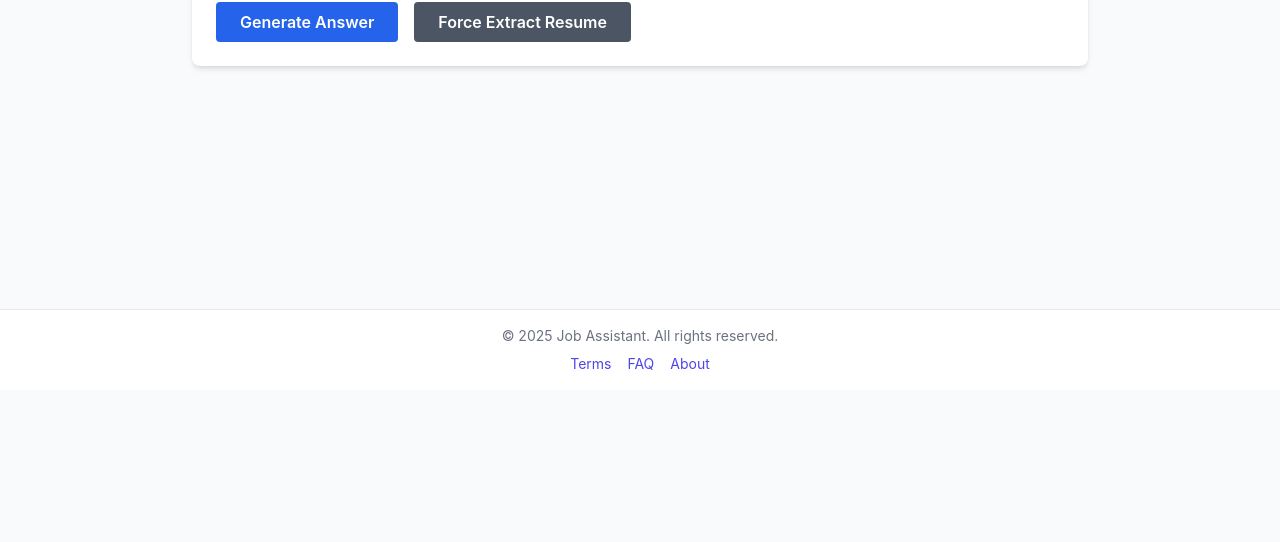
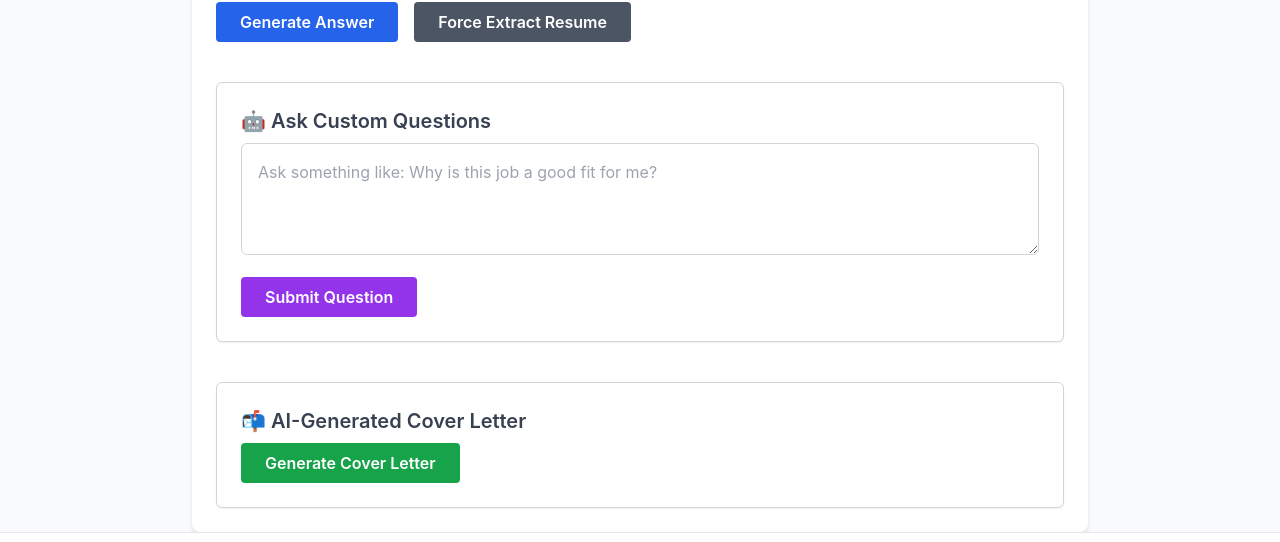
Before and after one commit to Nightyelf2403/Job-assistant-agent, a React (Vite) app in the folder Frontend/: page /tailored-answer in a window 1280 px wide. Shown: the part 410-952 px from the top of the page. Before the commit the page ends 800 px from the top, so only its background shows below. Built offline with nearby package versions, Linux system fonts and the light colour scheme; no server answers.

Commit message:
Initial backend with recruiter answers and suggested job saving

```diff
--- a/Frontend/src/Components/AutoFillApplication.jsx
+++ b/Frontend/src/Components/AutoFillApplication.jsx
@@ -38,6 +38,49 @@ export default function AutoFillApplication() {
     if (job?.userId) fetchUserProfile();
   }, [job]);
 
+  // Prefill recruiter answers using AI after job and userProfile are loaded
+  useEffect(() => {
+    async function fetchAIAnswers() {
+      if (!job?.description || !userProfile) return;
+      try {
+        const res = await API.post("/generate/recruiter-answers", {
+          jobDescription: job.description,
+          userProfile,
+          questions: questions.map(q => q.question)
+        });
+        const answered = res.data.answers.map(ans => ({
+          question: ans.question,
+          answer: ans.answer
+        }));
+        setQuestions(answered);
+      } catch (err) {
+        console.error("❌ Failed to fetch recruiter answers:", err);
+      }
+    }
+
+    fetchAIAnswers();
+    // eslint-disable-next-line
+  }, [job, userProfile]);
+
+  // Prefill cover letter using AI after job and userProfile are loaded
+  useEffect(() => {
+    async function fetchCoverLetter() {
+      if (!job?.description || !userProfile) return;
+      try {
+        const res = await API.post("/generate/cover-letter", {
+          jobDescription: job.description,
+          resumeText: JSON.stringify(userProfile)
+        });
+        setCoverLetter(res.data.coverLetter || "");
+      } catch (err) {
+        console.error("❌ Failed to generate cover letter:", err);
+      }
+    }
+
+    fetchCoverLetter();
+    // eslint-disable-next-line
+  }, [job, userProfile]);
+
   const handleQuestionChange = (index, value) => {
     const updated = [...questions];
     updated[index].answer = value;
@@ -45,30 +88,26 @@ export default function AutoFillApplication() {
   };
 
   const handleAskAI = async () => {
-    console.log("📤 Sending to backend:", {
+    console.log("📤 Sending to backend (custom question):", {
       jobDescription: job?.description,
       userProfile,
-      questions: questions.map(q => q.question),
+      question: customQuestion,
     });
 
-    if (!job?.description || !userProfile) {
-      console.warn("🚫 Missing job description or user profile");
+    if (!job?.description || !userProfile || !customQuestion) {
+      console.warn("🚫 Missing job description, user profile or custom question");
       return;
     }
 
     try {
-      const res = await API.post("/generate/recruiter-answers", {
+      const res = await API.post("/generate/ask", {
         jobDescription: job.description,
-        userProfile,
-        questions: questions.map(q => q.question)
+        resumeText: JSON.stringify(userProfile),
+        question: customQuestion,
       });
-      const answered = res.data.answers.map(ans => ({
-        question: ans.question,
-        answer: ans.answer
-      }));
-      setQuestions(answered);
+      alert("🧠 AI says: " + res.data.answer);
     } catch (err) {
-      console.error("❌ Failed to fetch recruiter answers:", err);
+      console.error("❌ Failed to get AI response:", err);
     }
   };
 
--- a/Frontend/src/Components/TailoredAnswerGenerator.jsx
+++ b/Frontend/src/Components/TailoredAnswerGenerator.jsx
@@ -1,4 +1,4 @@
-import React, { useState } from 'react';
+import React, { useState, useEffect } from 'react';
 import axios from 'axios';
 
 export default function TailoredAnswerGenerator() {
@@ -7,21 +7,57 @@ export default function TailoredAnswerGenerator() {
   const [answer, setAnswer] = useState('');
   const [resumeText, setResumeText] = useState('');
   const [showFullResume, setShowFullResume] = useState(false);
+  const [customQuestion, setCustomQuestion] = useState('');
+  const [customAnswer, setCustomAnswer] = useState('');
+  const [coverLetter, setCoverLetter] = useState('');
+
+  // Auto-fetch resumeText and profile on mount
+  useEffect(() => {
+    const fetchInitialData = async () => {
+      try {
+        const token = localStorage.getItem("token");
+        const profileRes = await axios.get("http://localhost:5050/api/users/profile", {
+          headers: { Authorization: `Bearer ${token}` },
+        });
+        const resumeRes = await axios.get("http://localhost:5050/api/users/extract-resume", {
+          headers: { Authorization: `Bearer ${token}` },
+        });
+
+        setUserProfile(profileRes.data);
+        setResumeText(resumeRes.data.resumeText || '');
+      } catch (err) {
+        console.error("Initial fetch failed:", err);
+      }
+    };
+
+    fetchInitialData();
+  }, []);
 
   const handleGenerate = async () => {
     try {
-      const response = await axios.post('http://localhost:5050/api/generate/answer', {
+      const token = localStorage.getItem("token");
+      const profileRes = await axios.get("http://localhost:5050/api/users/profile", {
+        headers: { Authorization: `Bearer ${token}` },
+      });
+      const resumeRes = await axios.get("http://localhost:5050/api/users/extract-resume", {
+        headers: { Authorization: `Bearer ${token}` },
+      });
+
+      const response = await axios.post("http://localhost:5050/api/generate/answer", {
         jobDescription,
-        userProfile
+        userProfile: profileRes.data,
+        resumeText: resumeRes.data.resumeText || ''
       });
+
+      setUserProfile(profileRes.data);
+      setResumeText(resumeRes.data.resumeText || '');
       setAnswer(response.data.answer);
-      setResumeText(response.data.resumeText || '');
     } catch (err) {
-      console.error('Error:', err);
+      console.error("Error generating answer:", err);
     }
   };
 
-  const handleExtractResume = async () => {
+  const forceExtractResume = async () => {
     try {
       const token = localStorage.getItem("token");
       const res = await axios.get("http://localhost:5050/api/users/extract-resume", {
@@ -32,6 +68,24 @@ export default function TailoredAnswerGenerator() {
       setResumeText(res.data.resumeText || '');
     } catch (err) {
       console.error("Resume extraction failed:", err);
+    }
+  };
+
+  const handleCustomQuestion = async () => {
+    try {
+      const token = localStorage.getItem("token");
+      const res = await axios.post("http://localhost:5050/api/generate/answer", {
+        question: customQuestion,
+        resumeText,
+        jobDescription,
+      }, {
+        headers: {
+          Authorization: `Bearer ${token}`,
+        },
+      });
+      setCustomAnswer(res.data.answer);
+    } catch (err) {
+      console.error("Failed to get AI response:", err);
     }
   };
 
@@ -56,7 +110,7 @@ export default function TailoredAnswerGenerator() {
         Generate Answer
       </button>
       <button
-        onClick={handleExtractResume}
+        onClick={forceExtractResume}
         className="ml-4 bg-gray-600 hover:bg-gray-700 text-white font-semibold px-6 py-2 rounded transition-all"
       >
         Force Extract Resume
@@ -83,6 +137,58 @@ export default function TailoredAnswerGenerator() {
           </p>
         </div>
       )}
+
+      <div className="mt-10 p-6 border border-gray-300 rounded-md bg-white shadow-sm">
+        <h3 className="text-xl font-semibold text-gray-700 mb-2">🤖 Ask Custom Questions</h3>
+        <textarea
+          value={customQuestion}
+          onChange={(e) => setCustomQuestion(e.target.value)}
+          placeholder="Ask something like: Why is this job a good fit for me?"
+          className="w-full h-28 p-4 border border-gray-300 rounded-md mb-4"
+        />
+        <button
+          onClick={handleCustomQuestion}
+          className="bg-purple-600 hover:bg-purple-700 text-white font-semibold px-6 py-2 rounded"
+        >
+          Submit Question
+        </button>
+        {customAnswer && (
+          <div className="mt-4">
+            <h4 className="text-lg font-medium text-gray-700">AI Response:</h4>
+            <p className="text-gray-800 whitespace-pre-line mt-2">{customAnswer}</p>
+          </div>
+        )}
+      </div>
+      <div className="mt-10 p-6 border border-gray-300 rounded-md bg-white shadow-sm">
+        <h3 className="text-xl font-semibold text-gray-700 mb-2">📬 AI-Generated Cover Letter</h3>
+        <button
+          onClick={async () => {
+            try {
+              const token = localStorage.getItem("token");
+              const res = await axios.post("http://localhost:5050/api/tailored/cover-letter",  {
+                resumeText,
+                jobDescription
+              }, {
+                headers: {
+                  Authorization: `Bearer ${token}`,
+                },
+              });
+              setCoverLetter(res.data.coverLetter);
+            } catch (err) {
+              console.error("Failed to generate cover letter:", err);
+            }
+          }}
+          className="bg-green-600 hover:bg-green-700 text-white font-semibold px-6 py-2 rounded"
+        >
+          Generate Cover Letter
+        </button>
+        {coverLetter && (
+          <div className="mt-4">
+            <h4 className="text-lg font-medium text-gray-700">Cover Letter:</h4>
+            <p className="text-gray-800 whitespace-pre-line mt-2">{coverLetter}</p>
+          </div>
+        )}
+      </div>
     </div>
   );
 }
```
